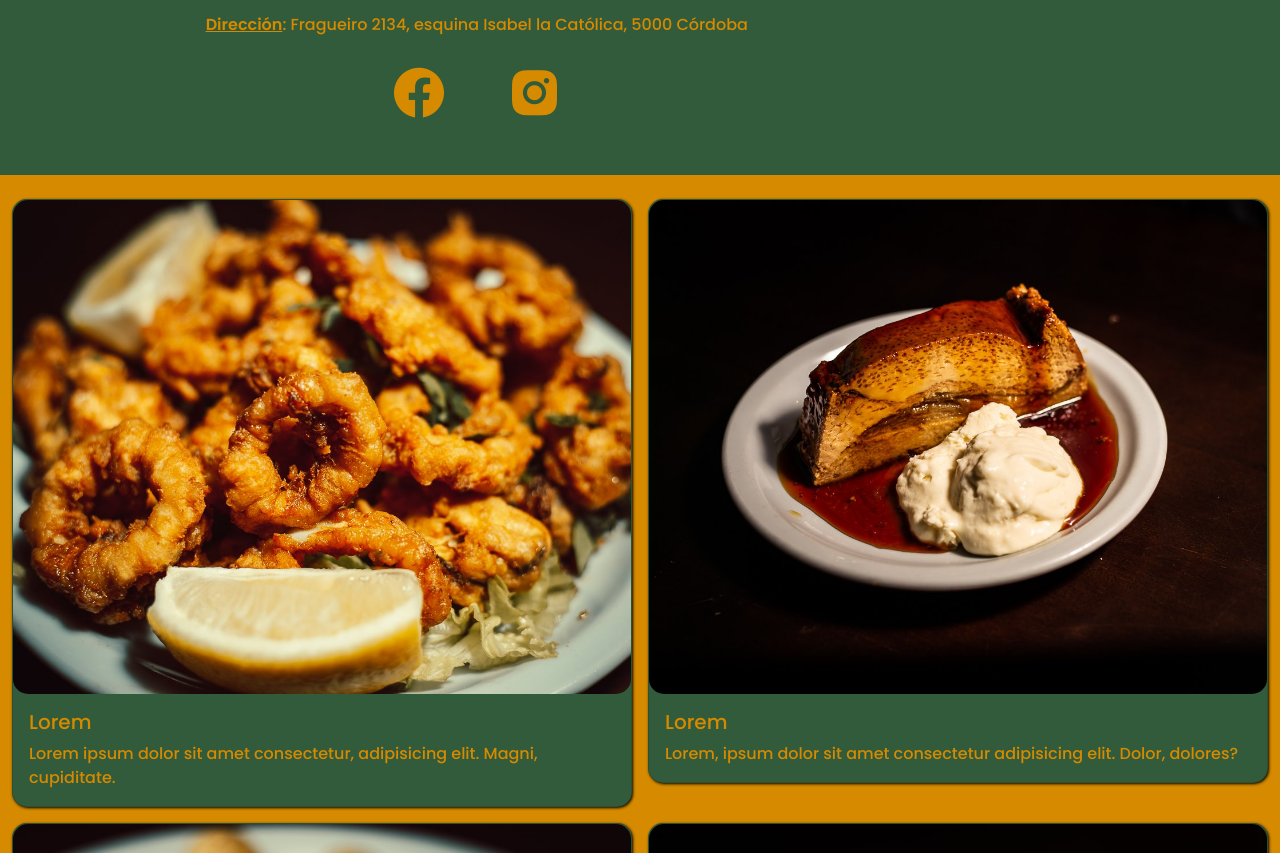
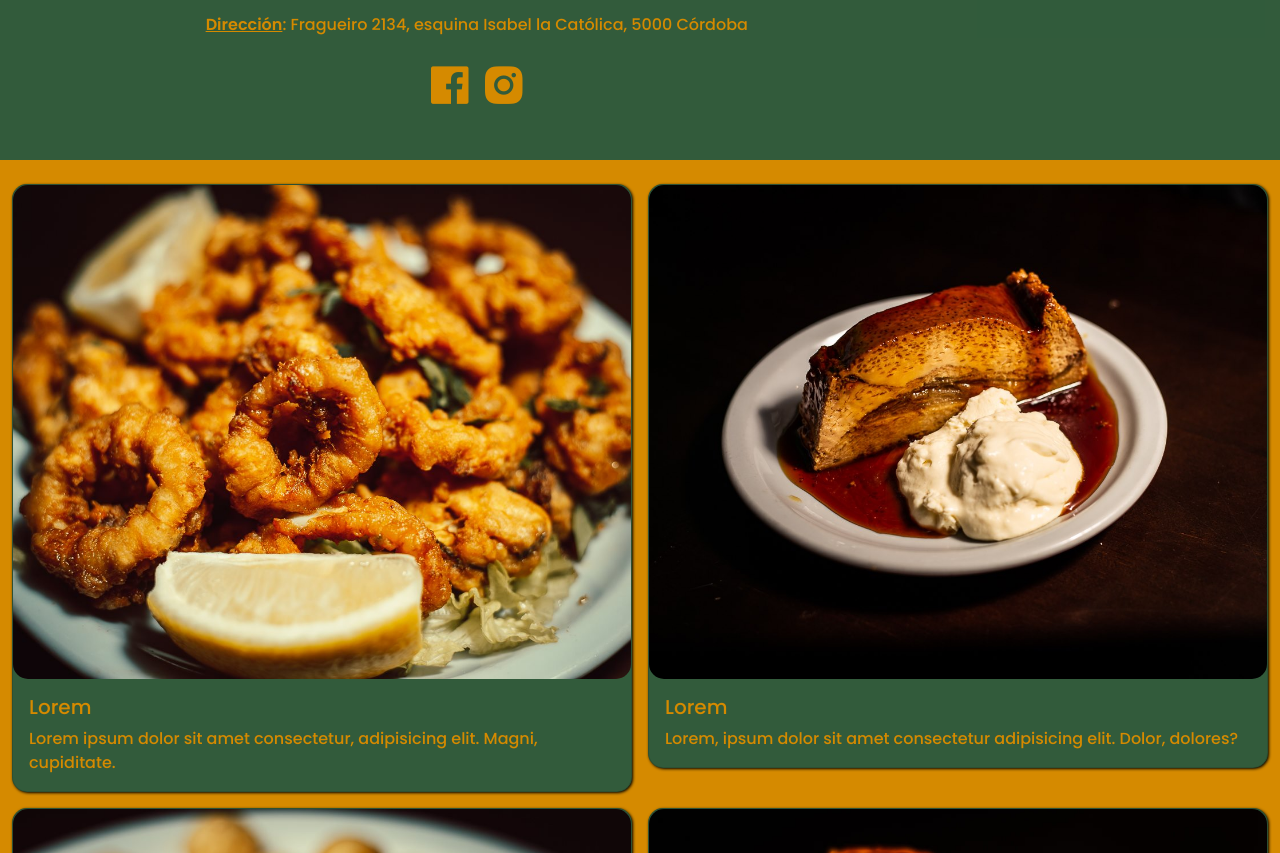
Before and after one commit to arenx93/Chusco-preview, a plain HTML site: page index.html in a window 1280 px wide. Shown: the part 1698-2551 px from the top of the page. Drawn offline with nearby package versions, Linux system fonts and the light colour scheme.

Commit message:
Add files via upload

```diff
--- a/assets/css/style.css
+++ b/assets/css/style.css
@@ -85,10 +85,10 @@ body {
 }
 
 .iconos__redes a {
-  font-size: 60px;
+  font-size: 50px;
   text-decoration: none;
   color: #d58a00;
-  margin: 20px;
+  display: inline-block;
   transition: 200ms;
 }
 
--- a/index.html
+++ b/index.html
@@ -135,7 +135,7 @@
           <p class="text-center direccion"><b>Dirección</b>: Fragueiro 2134, esquina Isabel la Católica, 5000 Córdoba</p>
           <p class="text-center iconos__redes">
             <a href="https://www.facebook.com/Chuscoresto">
-              <i class="bx bxl-facebook-circle"></i>
+              <i class='bx bxl-facebook-square' ></i>
             </a>
             <a href="https://www.instagram.com/chusco.resto">
               <i class="bx bxl-instagram-alt"></i>
```
